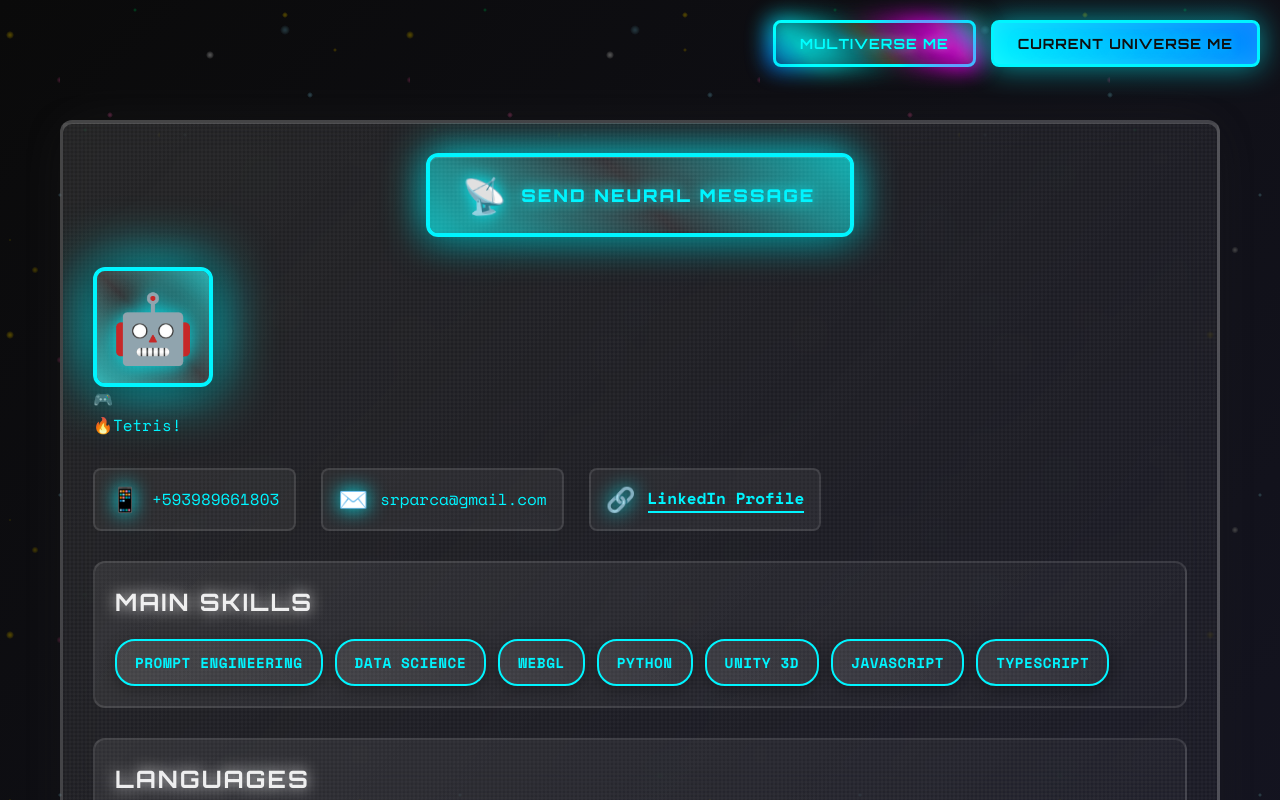
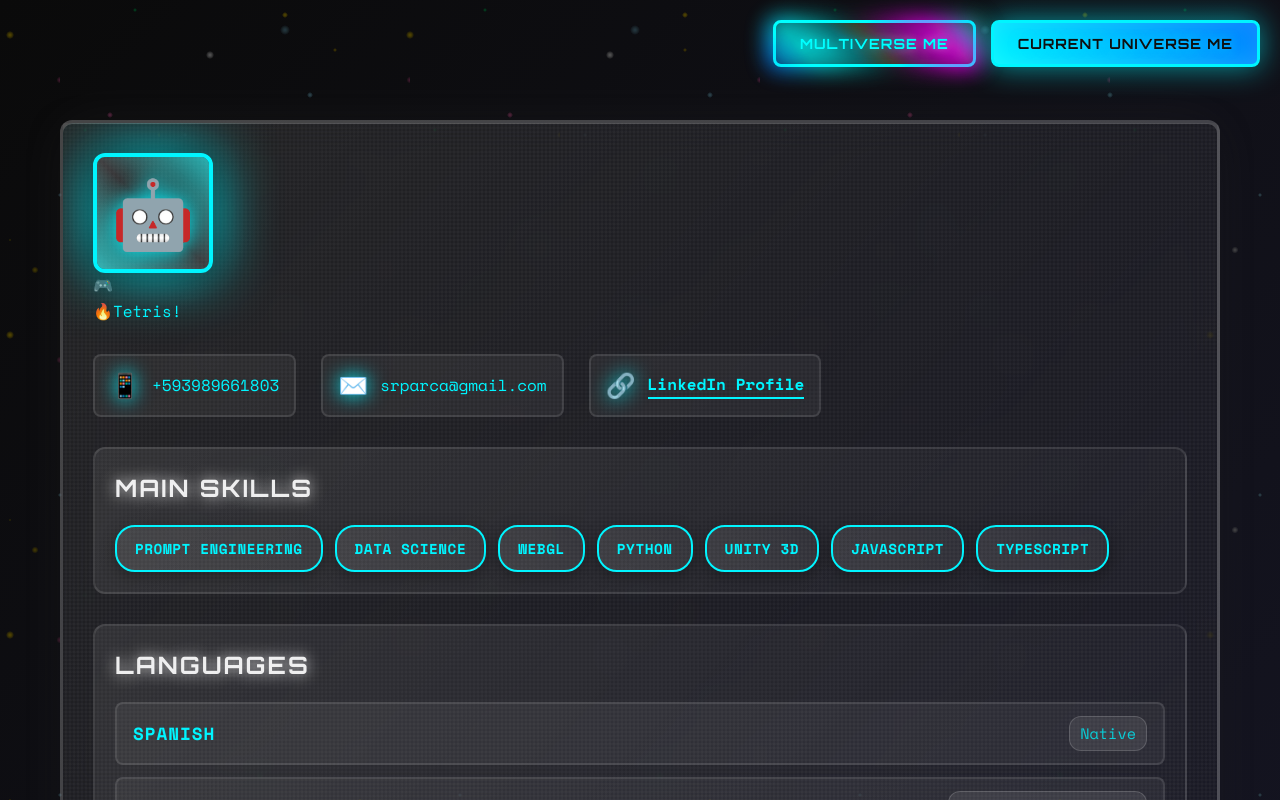
Before and after one commit to lordiwa/multiverse-portfolio, a Vue app: page / in a window 1280 px wide. Built offline with nearby package versions, Linux system fonts and the light colour scheme.

Commit message:
removed button for email until i add captcha

```diff
--- a/src/components/ContactInfo.vue
+++ b/src/components/ContactInfo.vue
@@ -1,12 +1,12 @@
 <template>
   <div :class="[theme.cardClass, theme.sectionStyle]">
-    <!-- Email Contact Button -->
-    <div class="email-button-container">
-      <button @click="openEmailModal" :class="['email-contact-btn', theme.sectionStyle]">
-        <span class="email-icon">📡</span>
-        <span class="email-text">Send Neural Message</span>
-      </button>
-    </div>
+<!--    &lt;!&ndash; Email Contact Button &ndash;&gt;-->
+<!--    <div class="email-button-container">-->
+<!--      <button @click="openEmailModal" :class="['email-contact-btn', theme.sectionStyle]">-->
+<!--        <span class="email-icon">📡</span>-->
+<!--        <span class="email-text">Send Neural Message</span>-->
+<!--      </button>-->
+<!--    </div>-->
 
     <div class="contact-header">
       <div class="avatar-games">
```
